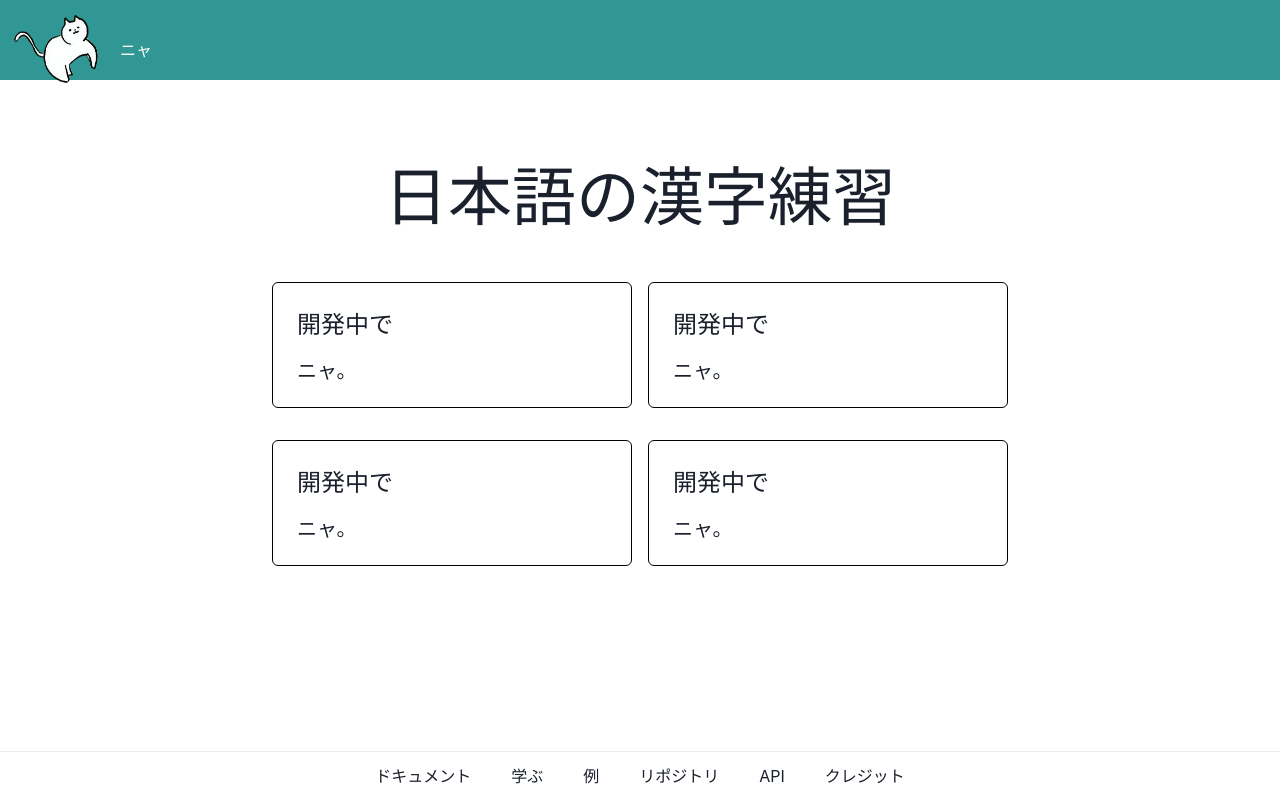
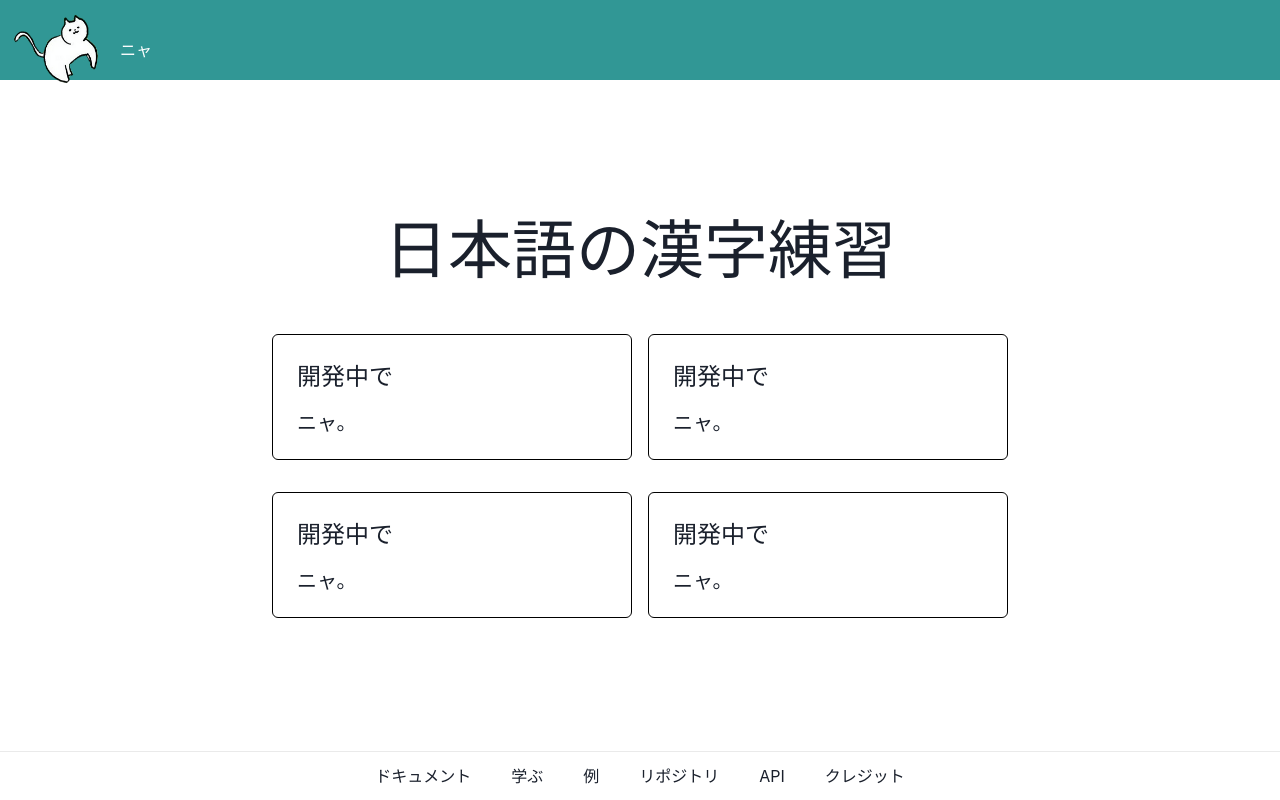
Before and after one commit to AyanoNK/jp-kanji-conjugations, a Next.js app: page / in a window 1280 px wide. Built offline with nearby package versions, Linux system fonts and the light colour scheme.

Commit message:
Fixed layout not working at times

```diff
--- a/pages/footer.js
+++ b/components/index/footer.js
@@ -1,13 +1,5 @@
 import NextLink from "next/link";
-import {
-  Box,
-  extendTheme,
-  Link,
-  Stack,
-  StackItem,
-  StylesProvider,
-} from "@chakra-ui/react";
-import styles from "../styles/Footer.module.css";
+import { Box, Link, Stack, StackItem } from "@chakra-ui/react";
 
 const Footer = () => {
   const rows = [
@@ -39,12 +31,14 @@ const Footer = () => {
   ];
 
   return (
-    <footer className={styles.footer}>
+    <footer>
       <Box
         w="100%"
         display="flex"
         justifyContent="center"
         alignItems="center"
+        borderTop="1px solid #eaeaea"
+        top="0"
         flexDirection={["column", "column", "row", "row", "row"]}
       >
         <Stack
--- a/pages/header.js
+++ b/components/index/header.js
@@ -19,6 +19,8 @@ const Header = (props) => {
       h="10vh"
       bg="teal.500"
       color="white"
+      position="sticky"
+      top="0"
       {...props}
     >
       <Flex align="center" mr={5}>
--- a/pages/_app.js
+++ b/pages/_app.js
@@ -1,16 +1,18 @@
-import { Box, ChakraProvider } from "@chakra-ui/react";
+import { Box, ChakraProvider, Flex } from "@chakra-ui/react";
 import theme from "../theme/theme";
-import Footer from "./footer";
-import Header from "./header";
+import Footer from "../components/index/footer";
+import Header from "../components/index/header";
 
 function MyApp({ Component, pageProps }) {
   return (
     <ChakraProvider theme={theme}>
-      <Header />
-      <Box display="flex" minHeight="90vh">
-        <Component {...pageProps} theme={theme} />
-      </Box>
-      <Footer />
+      <Flex direction="column" minH="100vh" justifyContent="space-between">
+        <Header />
+        <Box display="flex">
+          <Component {...pageProps} theme={theme} />
+        </Box>
+        <Footer />
+      </Flex>
     </ChakraProvider>
   );
 }
--- a/pages/index.js
+++ b/pages/index.js
@@ -50,7 +50,12 @@ export default function Home() {
           <SimpleGrid columns={1} spacingY="3rem" autoColumns>
             <h1 className={styles.title}>日本語の漢字練習</h1>
 
-            <SimpleGrid columns={2} spacingX="1rem" spacingY="2rem" autoRows>
+            <SimpleGrid
+              columns={[1, 1, 2, 2, 2]}
+              spacingX="1rem"
+              spacingY="2rem"
+              autoRows
+            >
               {cards.map((indexCard) => (
                 <SelectionCard
                   key={indexCard.id}
```
Also changed, not shown: layouts/PageLayout.js (deleted, +0 -7 lines).
